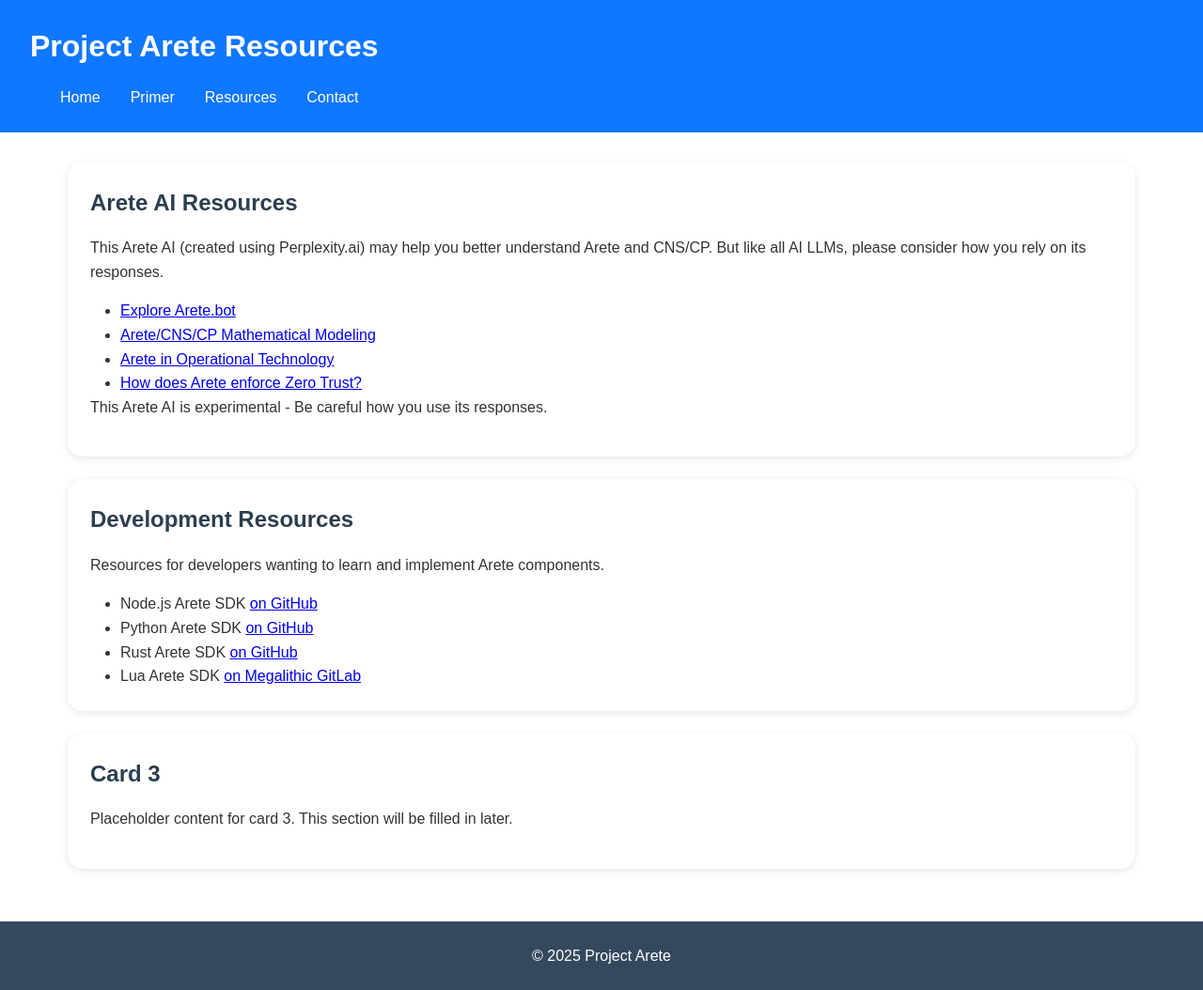
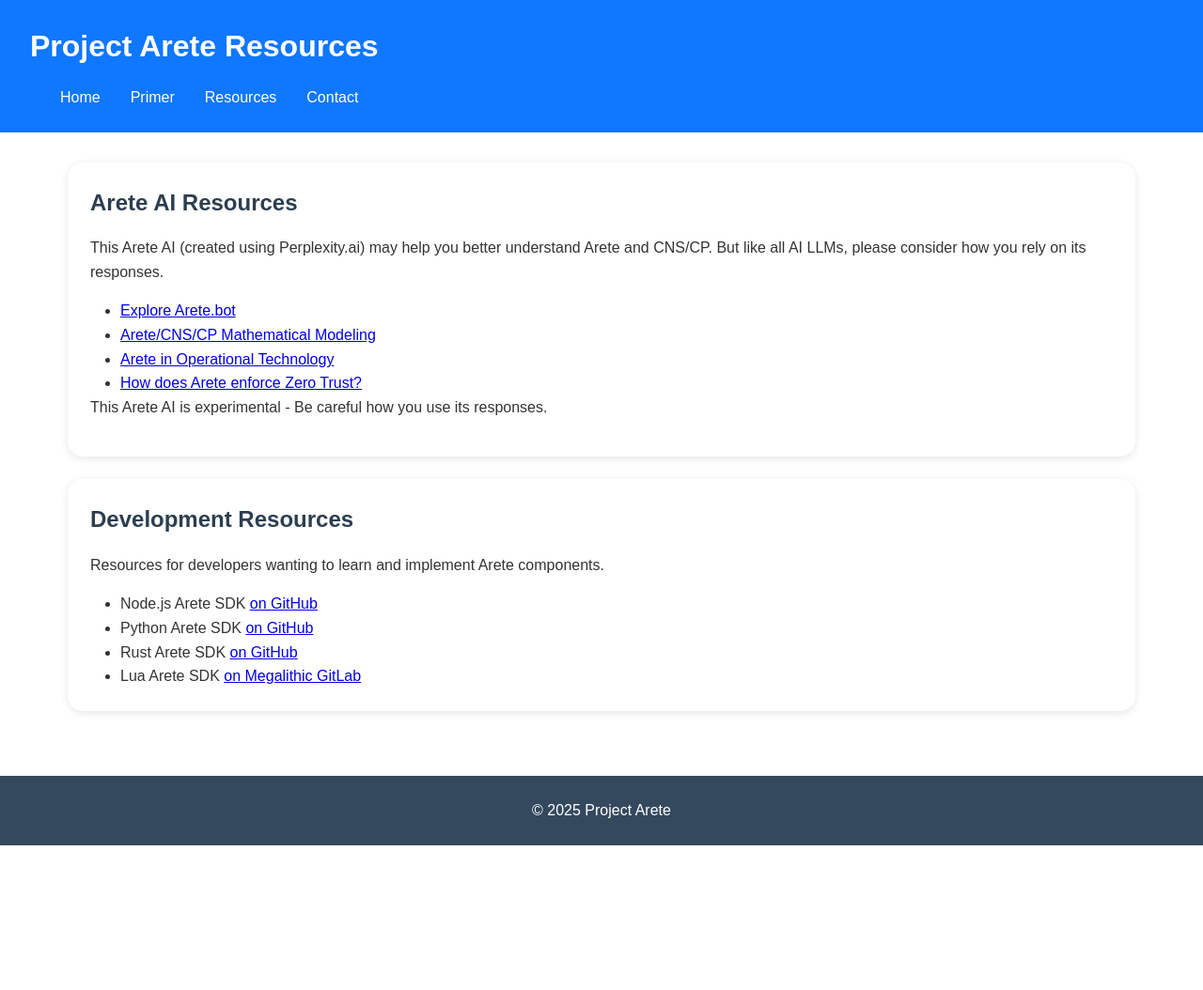
Before and after one commit to project-arete/website, a Jekyll site: the page explore.html, which Jekyll copies as it is, in a window 1280 px wide. Shown: the whole page at 94% size. Built offline with Jekyll 4.4.1, drawn with Linux system fonts in a browser that asks for light colours; after the commit the page ends 900 px from its top, so only the background shows below that.

Commit message:
Update explore.html

```diff
--- a/explore.html
+++ b/explore.html
@@ -45,12 +45,6 @@
                 </ul>
             </div>
         </section>
-        <section class="card-section">
-            <div class="card">
-                <h2>Card 3</h2>
-                <p>Placeholder content for card 3. This section will be filled in later.</p>
-            </div>
-        </section>
     </main>
     <footer>
         <p>© 2025 Project Arete</p>
```
